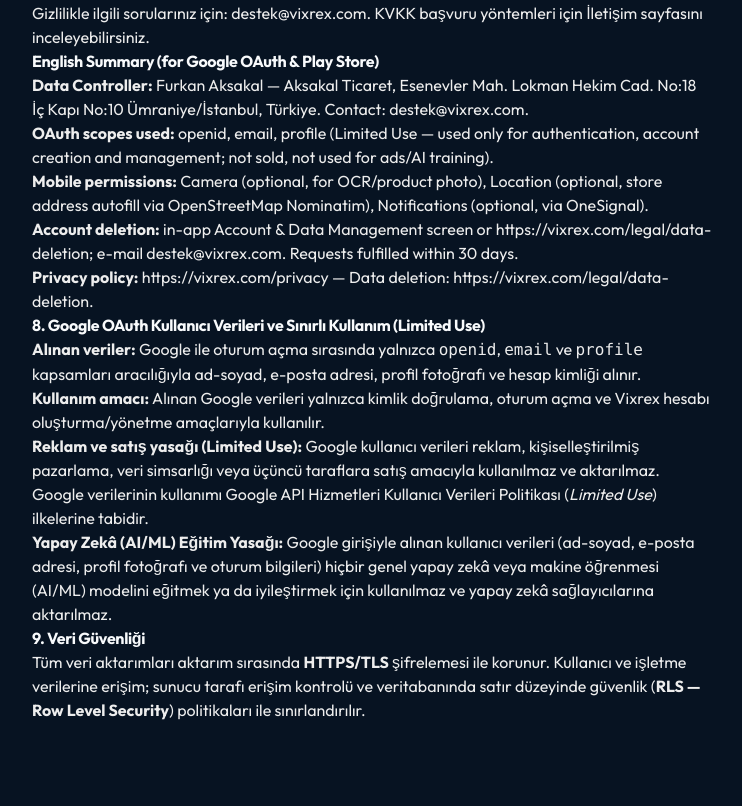
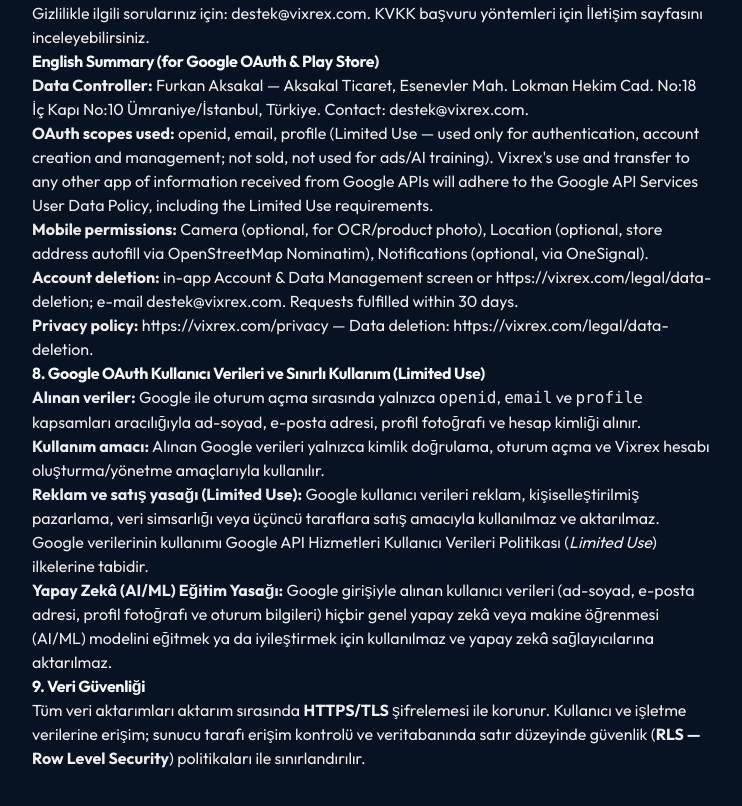
Before and after one commit to xpodiumyours/vixrex, a Next.js app in the folder public_web/: page /privacy in a window 1280 px wide. Shown: the part 2105-2911 px from the top of the page, without its empty margins (268-1010 px from the left). Before the commit the page ends 2867 px from the top, so only its background shows below. Built offline with nearby package versions, Linux system fonts and the light colour scheme; no server answers.

Commit message:
fix(privacy): İngilizce Google API Services User Data Policy linkini ekle

```diff
--- a/public_web/src/app/privacy/page.tsx
+++ b/public_web/src/app/privacy/page.tsx
@@ -111,7 +111,7 @@ export default function PrivacyPage() {
         <strong>Data Controller:</strong> Furkan Aksakal — Aksakal Ticaret, Esenevler Mah. Lokman Hekim Cad. No:18 İç Kapı No:10 Ümraniye/İstanbul, Türkiye. Contact: destek@vixrex.com.
       </p>
       <ul>
-        <li><strong>OAuth scopes used:</strong> openid, email, profile (Limited Use — used only for authentication, account creation and management; not sold, not used for ads/AI training).</li>
+        <li><strong>OAuth scopes used:</strong> openid, email, profile (Limited Use — used only for authentication, account creation and management; not sold, not used for ads/AI training). Vixrex&apos;s use and transfer to any other app of information received from Google APIs will adhere to the <a href="https://developers.google.com/terms/api-services-user-data-policy" target="_blank" rel="noopener noreferrer">Google API Services User Data Policy</a>, including the Limited Use requirements.</li>
         <li><strong>Mobile permissions:</strong> Camera (optional, for OCR/product photo), Location (optional, store address autofill via OpenStreetMap Nominatim), Notifications (optional, via OneSignal).</li>
         <li><strong>Account deletion:</strong> in-app Account &amp; Data Management screen or https://vixrex.com/legal/data-deletion; e-mail destek@vixrex.com. Requests fulfilled within 30 days.</li>
         <li><strong>Privacy policy:</strong> https://vixrex.com/privacy — Data deletion: https://vixrex.com/legal/data-deletion.</li>
```
Also changed, not shown: 1 other file (tests, documents, lock files or other folders).
